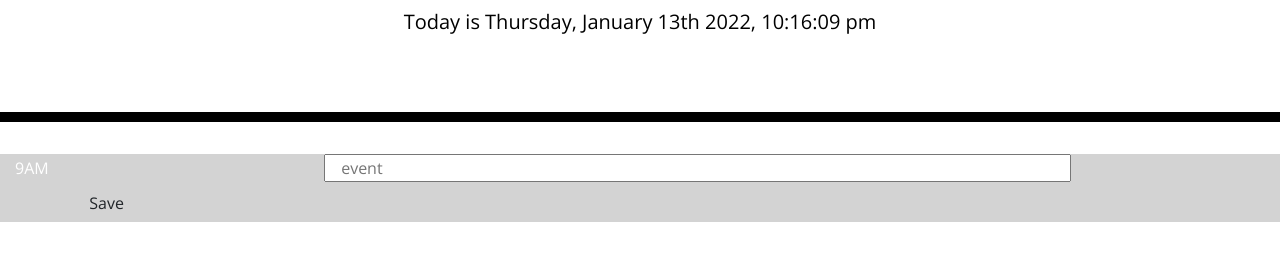
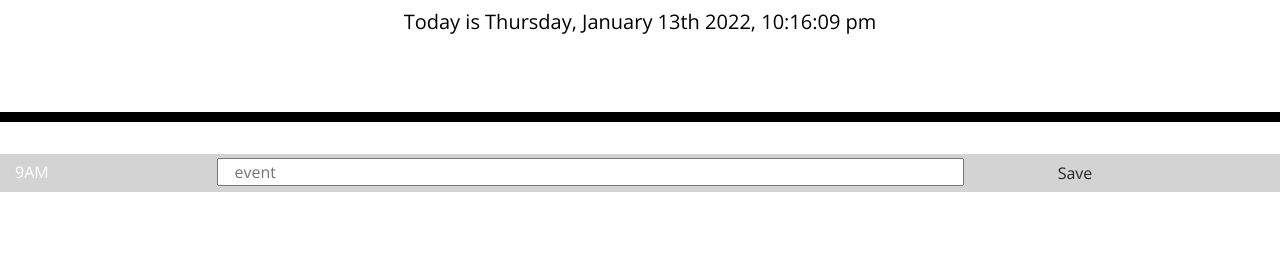
Before and after one commit to RachelHarris90/calendar-app, a plain HTML site: page index.html in a window 1280 px wide. Shown: the part 182-442 px from the top of the page. Drawn offline with nearby package versions, Linux system fonts and the light colour scheme.

Commit message:
Fix up styling of row

```diff
--- a/index.html
+++ b/index.html
@@ -29,7 +29,7 @@
     </header>
     <form id="container">
         <div class="row">
-          <label class="col-3" for="hour">9AM</label>
+          <label class="col-2" for="hour">9AM</label>
           <input class="col-7 form-input" id="event-text" type="text" name="event-text" placeholder="event" />
           <button class="col-2 btn" id="saveBtn">Save</button>
         </div>
```
